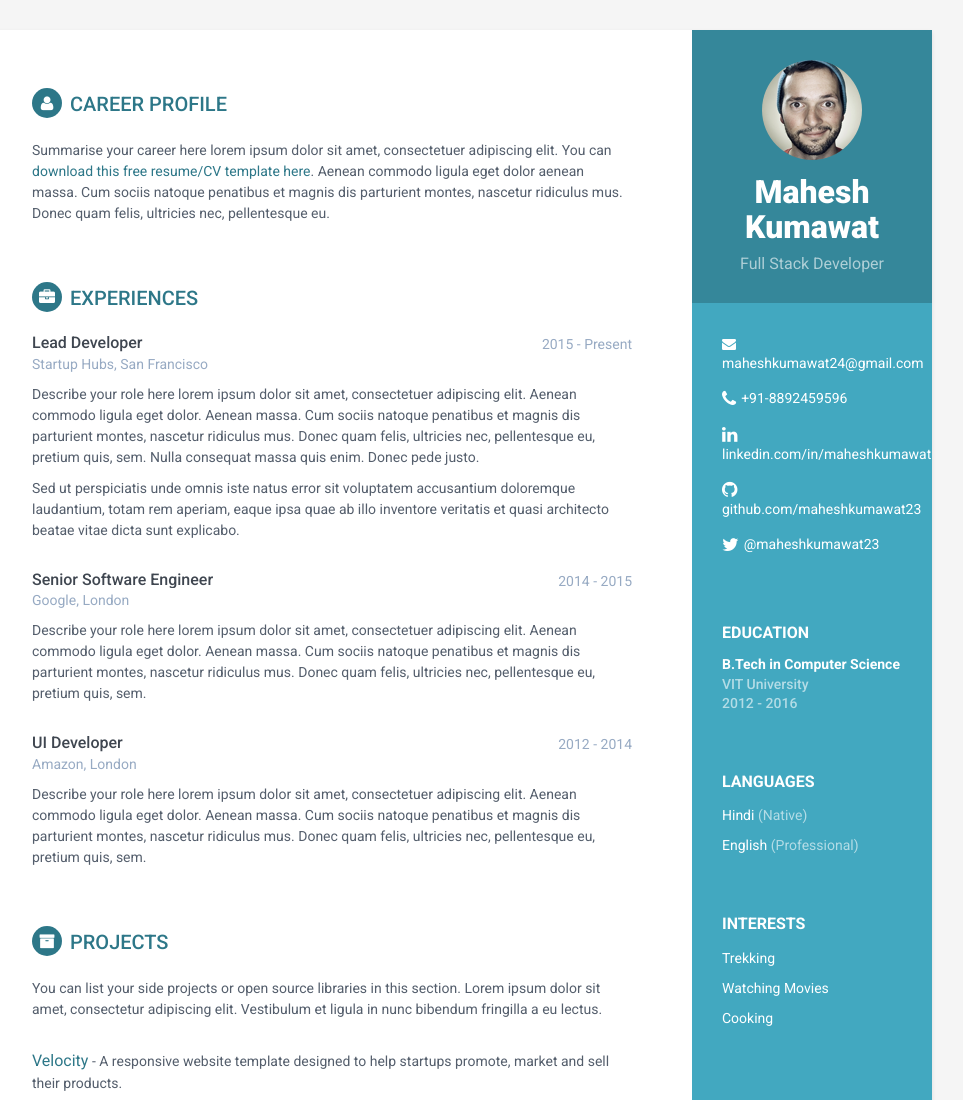
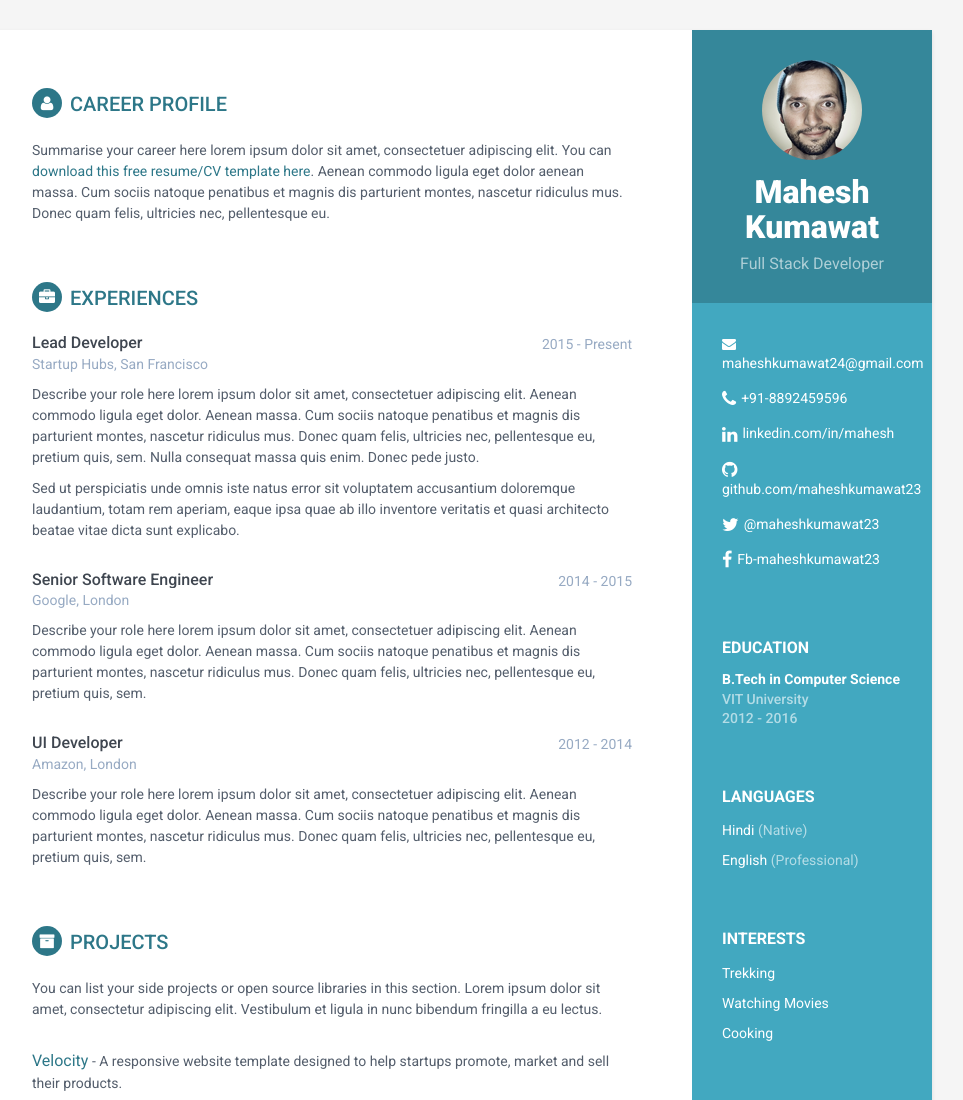
Before and after one commit to maheshkumawat23/maheshkumawat23.github.io, a plain HTML site: page index.html in a window 1280 px wide. Shown: the top 1100 px of the page, without its empty margins (188-1151 px from the left). Drawn offline with Linux system fonts and the light colour scheme.

Commit message:
Update index.html

```diff
--- a/index.html
+++ b/index.html
@@ -35,9 +35,10 @@
                     <li class="email"><i class="fa fa-envelope"></i><a href="mailto: maheshkumawat24@gmail.com">maheshkumawat24@gmail.com</a></li>
                     <li class="phone"><i class="fa fa-phone"></i><a href="tel:8892459596">+91-8892459596</a></li>
 
-                    <li class="linkedin"><i class="fa fa-linkedin"></i><a href="https://www.linkedin.com/in/mahesh-kumawat-967abb78/" target="_blank">linkedin.com/in/maheshkumawat</a></li>
+                    <li class="linkedin"><i class="fa fa-linkedin"></i><a href="https://www.linkedin.com/in/mahesh-kumawat-967abb78/" target="_blank">linkedin.com/in/mahesh</a></li>
                     <li class="github"><i class="fa fa-github"></i><a href="https://github.com/maheshkumawat23" target="_blank">github.com/maheshkumawat23</a></li>
                     <li class="twitter"><i class="fa fa-twitter"></i><a href="https://twitter.com/maheshkumawat23" target="_blank">@maheshkumawat23</a></li>
+                    <li class="facebook"><i class="fa fa-facebook"></i><a href="https://www.facebook.com/maheshkumawat23" target="_blank">Fb-maheshkumawat23</a></li>
                 </ul>
             </div><!--//contact-container-->
             <div class="education-container container-block">
```
